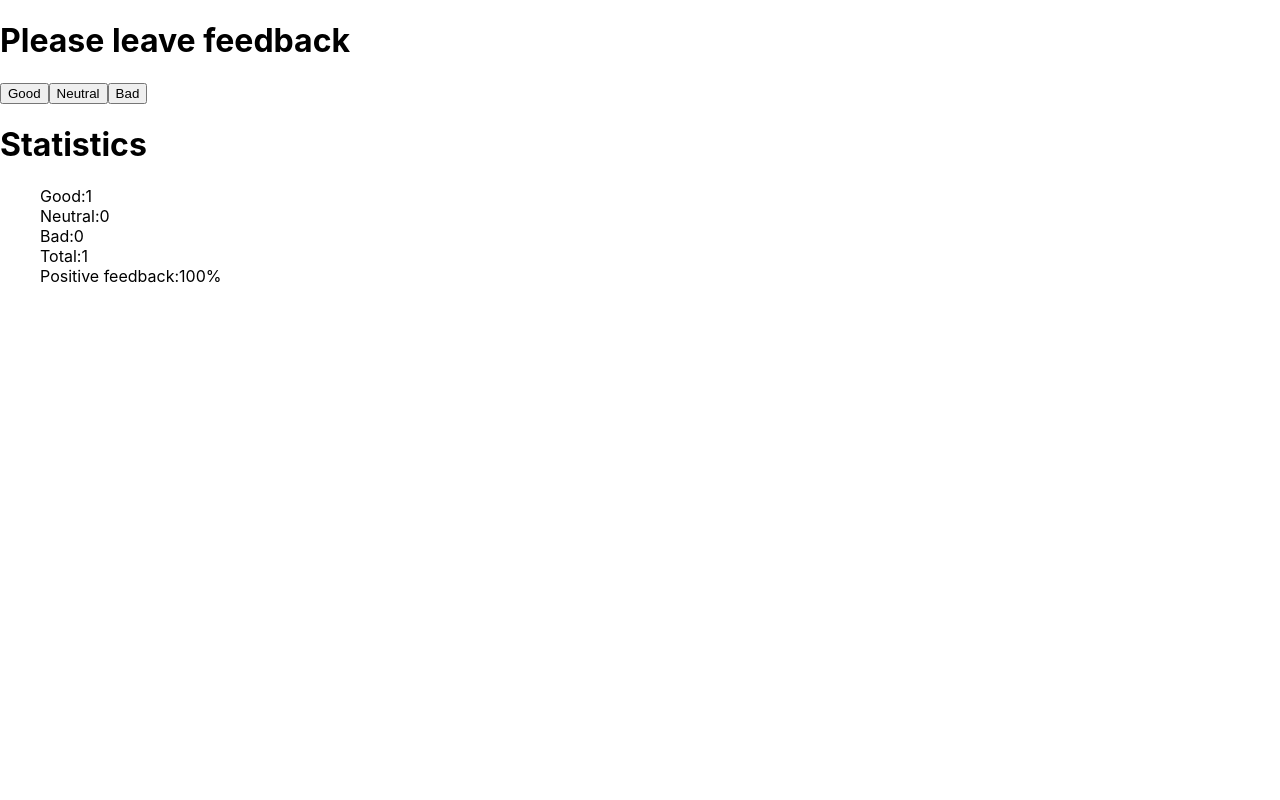
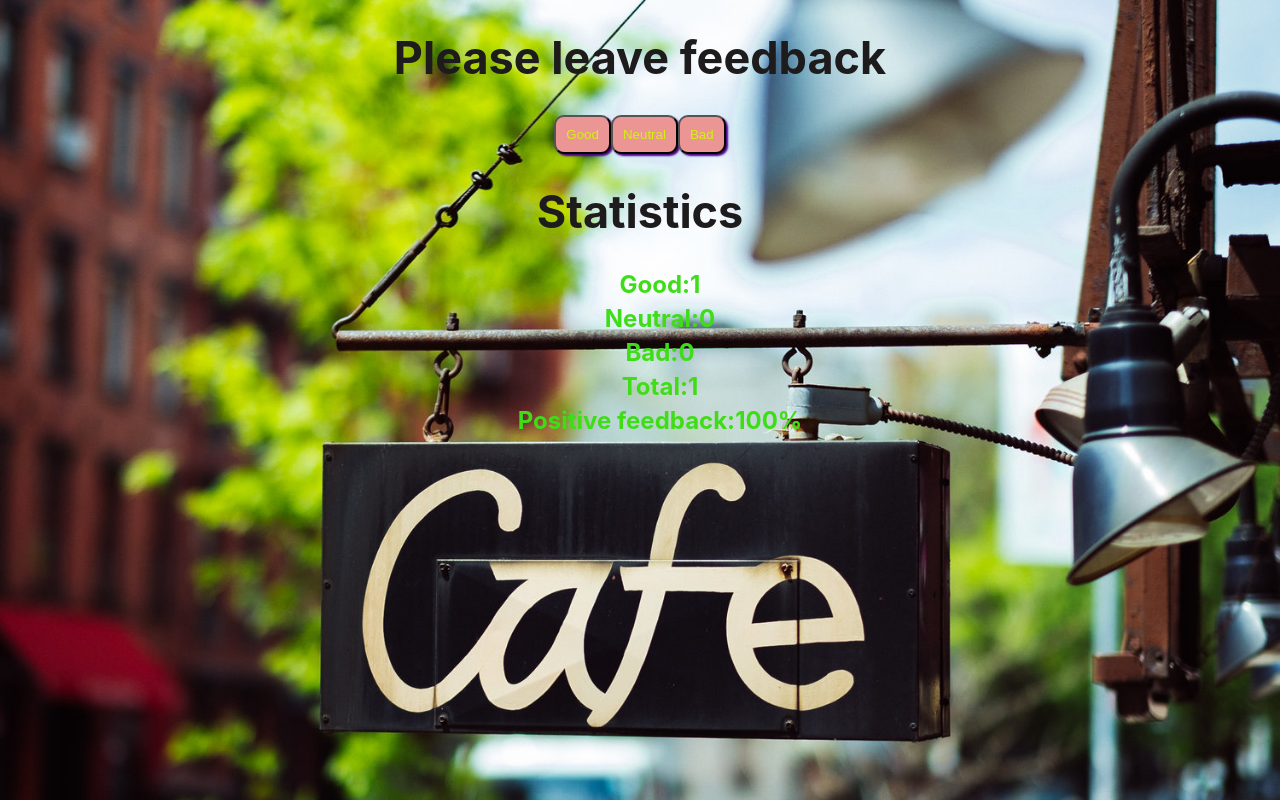
Before and after one commit to Krisdziam/goit-react-hw-02-feedback, a React app: page / in a window 1280 px wide. Both pictures are taken after a click on the button "Good". Built offline with nearby package versions, Linux system fonts and the light colour scheme.

Commit message:
styles for task

```diff
--- a/public/index.html
+++ b/public/index.html
@@ -24,7 +24,7 @@
       work correctly both with client-side routing and a non-root public URL.
       Learn how to configure a non-root public URL by running `npm run build`.
     -->
-    <title>React App</title>
+    <title>Cafe Expresso</title>
 
     <!-- Start Single Page Apps for GitHub Pages -->
     <script type="text/javascript">
--- /dev/null
+++ b/src/components/Vote/Feedback/FeedbackOptions.jsx
@@ -0,0 +1,20 @@
+import PropTypes from 'prop-types';
+import styles from './FeedbackOptions.module.css'
+
+
+const FeedbackOptions = ({onLeaveFeedback})  => {
+  return (
+    <>
+
+      <button className={styles.feedbackBtn} type="button" onClick={() => onLeaveFeedback("good")}>Good</button>
+      <button className={styles.feedbackBtn} type="button" onClick={() => onLeaveFeedback("neutral")}>Neutral</button>
+      <button className={styles.feedbackBtn} type="button" onClick={() => onLeaveFeedback("bad")}>Bad</button>
+    </>
+  );
+};
+export default FeedbackOptions;
+
+FeedbackOptions.propTypes = {
+  leaveVote: PropTypes.func,
+  options: PropTypes.array,
+};
--- /dev/null
+++ b/src/components/Vote/Feedback/FeedbackOptions.module.css
@@ -0,0 +1,7 @@
+.feedbackBtn{
+    background-color: rgb(235, 149, 149);
+    border-radius: 10px;
+    box-shadow: 2px 2px 2px indigo;
+    color: rgb(213, 240, 13);
+    padding: 10px;
+}
--- a/src/components/Vote/FeedbackOptions.jsx
+++ /dev/null
@@ -1,17 +0,0 @@
-import PropTypes from 'prop-types';
-const FeedbackOptions = ({onLeaveFeedback})  => {
-  return (
-    <>
-
-      <button type="button" onClick={() => onLeaveFeedback("good")}>Good</button>
-      <button type="button" onClick={() => onLeaveFeedback("neutral")}>Neutral</button>
-      <button type="button" onClick={() => onLeaveFeedback("bad")}>Bad</button>
-    </>
-  );
-};
-export default FeedbackOptions;
-
-FeedbackOptions.propTypes = {
-  leaveVote: PropTypes.func,
-  options: PropTypes.array,
-};
--- a/src/components/Vote/Notification.jsx
+++ b/src/components/Vote/Notification/Notification.jsx
@@ -1,7 +1,8 @@
 import PropTypes from "prop-types";
+import styles from './Notification.module.css'
 const Notification =({message})=>{
     return (
-<p>{message}</p>
+<p className={styles.notification}>{message}</p>
 
     )
 };
--- /dev/null
+++ b/src/components/Vote/Notification/Notification.module.css
@@ -0,0 +1,5 @@
+.notification{
+    color: brown;
+    text-shadow: 1px 1px 1px indigo;
+    font-size: 30px;
+}
--- a/src/components/Vote/Section.jsx
+++ b/src/components/Vote/Section/Section.jsx
@@ -1,9 +1,11 @@
 import PropTypes from 'prop-types';
+import styles from './Section.module.css'
+
 
 const Section=({title, children})=>{
     return (
-<div>
-{title && <h1>{title}</h1>}
+<div className={styles.container}>
+{title && <h1 className={styles.title}>{title}</h1>}
 {children}
 
 </div>
--- /dev/null
+++ b/src/components/Vote/Section/Section.module.css
@@ -0,0 +1,9 @@
+.title{
+
+    font-size: 45px;
+    color: rgb(29, 27, 27);
+}
+
+.container{
+    text-align: center;
+}
--- a/src/components/Vote/Statistics.jsx
+++ /dev/null
@@ -1,17 +0,0 @@
-const Statistics = (options)=>{
- return(
- <>
-
-        <ul>
-          <li>Good:{options.good}</li>
-          <li>Neutral:{options.neutral}</li>
-          <li>Bad:{options.bad}</li>
-          <li>Total:{options.total}</li>
-          <li>Positive feedback:{options.positivePercentage}%</li>
-        </ul>
-        </>
-)
-
-}
-
-export default Statistics
--- /dev/null
+++ b/src/components/Vote/Statistics/Statistics.jsx
@@ -0,0 +1,19 @@
+import styles from './Statistics.module.css'
+
+const Statistics = (options)=>{
+ return(
+ <>
+
+        <ul className={styles.statisticsList}>
+          <li className={styles.statisticsItem}>Good:{options.good}</li>
+          <li className={styles.statisticsItem}>Neutral:{options.neutral}</li>
+          <li className={styles.statisticsItem}>Bad:{options.bad}</li>
+          <li className={styles.statisticsItem}>Total:{options.total}</li>
+          <li className={styles.statisticsItem}>Positive feedback:{options.positivePercentage}%</li>
+        </ul>
+        </>
+)
+
+}
+
+export default Statistics
--- /dev/null
+++ b/src/components/Vote/Statistics/Statistics.module.css
@@ -0,0 +1,12 @@
+/* .statisticsList{
+    display: flex;
+    align-items: center;
+    justify-content: center;
+} */
+
+.statisticsItem{
+color: rgb(63, 221, 24);
+margin-bottom: 5px;
+font-size: 24px;
+font-weight: bold;
+}
--- a/src/index.css
+++ b/src/index.css
@@ -7,6 +7,10 @@ body {
     sans-serif;
   -webkit-font-smoothing: antialiased;
   -moz-osx-font-smoothing: grayscale;
+
+  background-image: url(./img/mogador2017-39.jpg);
+  background-repeat: no-repeat;
+  background-size: cover;
 }
 li{
   list-style: none;
--- a/src/index.js
+++ b/src/index.js
@@ -3,7 +3,7 @@ import ReactDOM from 'react-dom/client';
 import { App } from 'components/App';
 import './index.css';
 
-console.log('hello');
+
 
 ReactDOM.createRoot(document.getElementById('root')).render(
   <React.StrictMode>
```
Also changed, not shown: src/components/App.js (+4 -4 lines), src/img/mogador2017-39.jpg (added).
